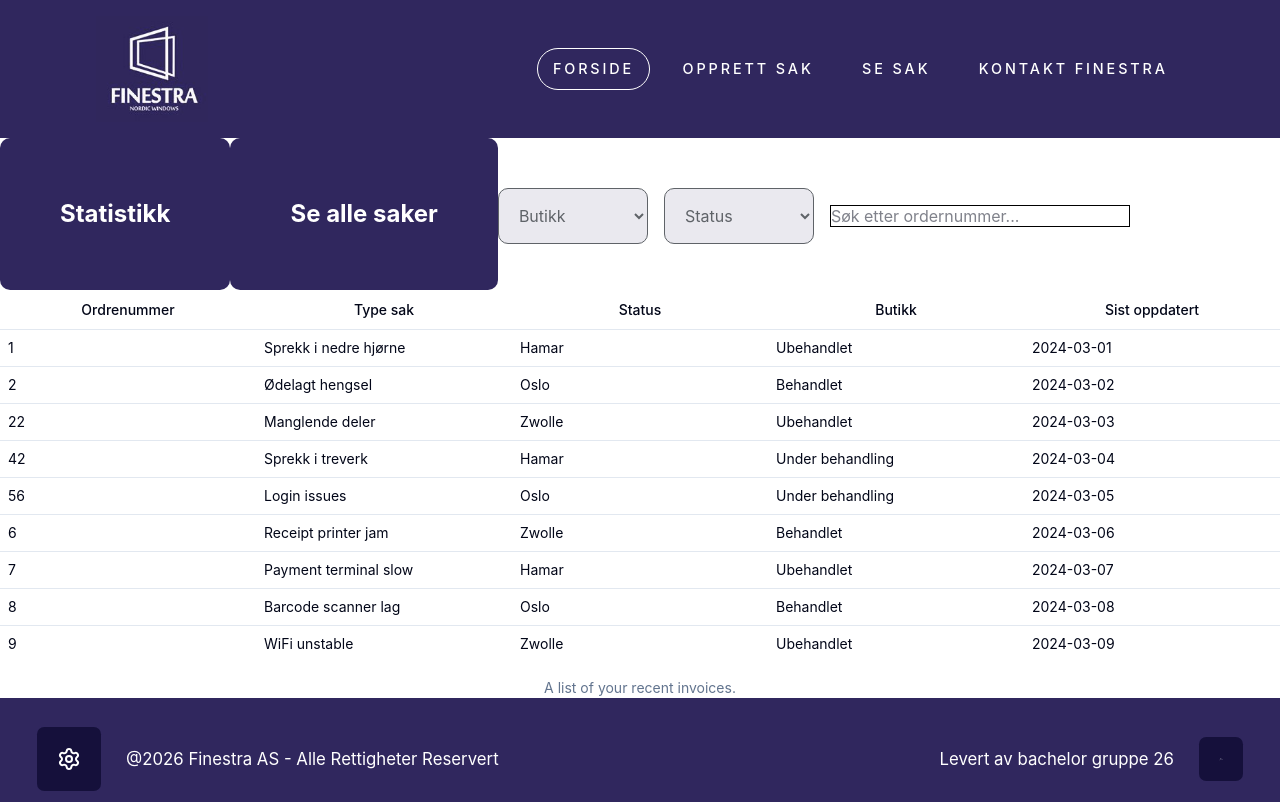
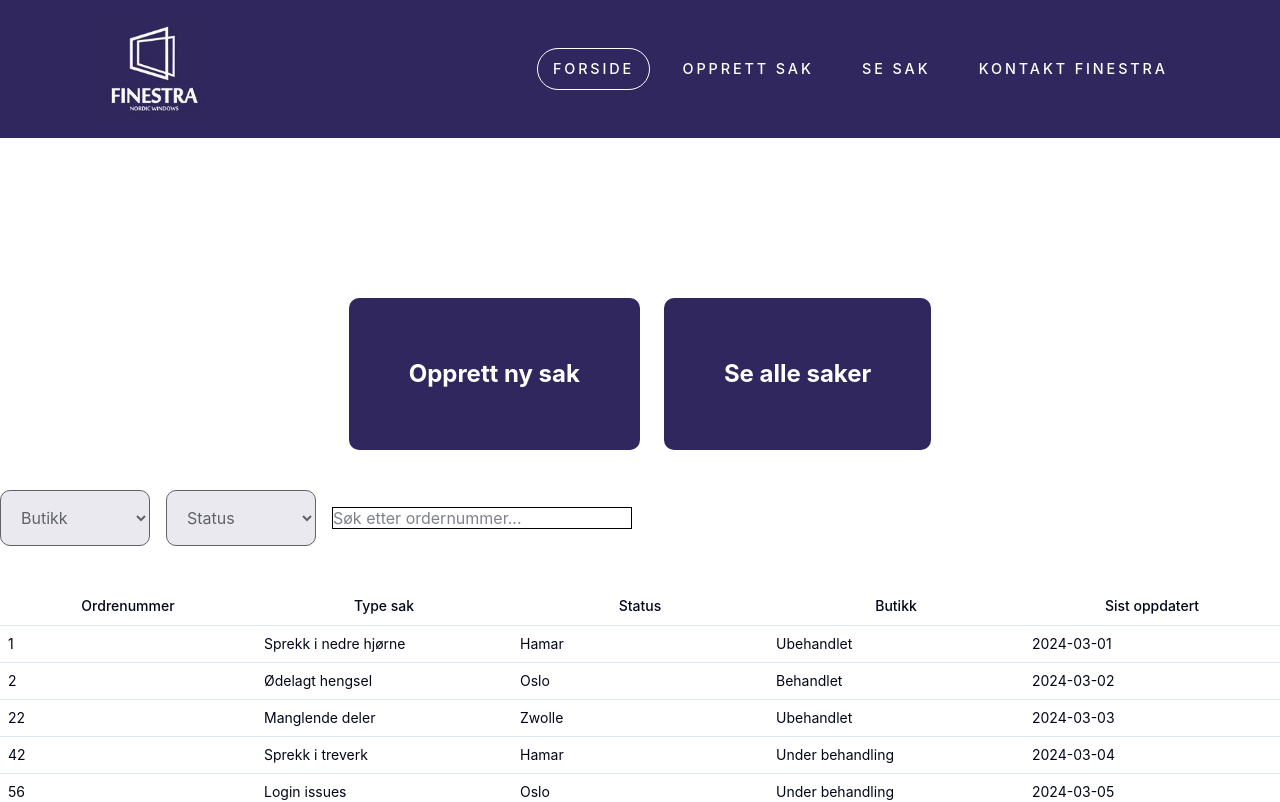
Before and after one commit to MasterShifu02/Bachelor2026, a React (Vite) app in the folder finestra/: page /dashboard in a window 1280 px wide. Shown: the top 802 px of the page. Built offline with nearby package versions, Linux system fonts and the light colour scheme.

Commit message:
Fikset filtering av case-tabell i Leverandør-dashboard
* Midlertidig funksjon i DashBoardPage, sjekker hvilken rolle som er 'innlogget' og rendrer riktig komponent i forhold til verdien userRole.

* La til filteringslogikk for SupplierDashboard.tsx

```diff
--- a/finestra/src/Components/SupplierDashboard/SupplierDashboard.tsx
+++ b/finestra/src/Components/SupplierDashboard/SupplierDashboard.tsx
@@ -9,6 +9,19 @@ function SupplierDashboard() {
   const [selectedStatus, setSelectedStatus] = useState("");
   const [searchTerm, setSearchTerm] = useState("");
   const stores = [...new Set(dummyCases.map((c) => c.store))];
+
+  //Filteringslogikk:
+  const filteredCases = dummyCases.filter((caseItem) => {
+    const matchesStore =
+      selectedStore === "" || caseItem.store === selectedStore;
+    const matchesStatus =
+      selectedStatus === "" || caseItem.status === selectedStatus;
+    const matchesSearchTerm =
+      searchTerm === "" ||
+      caseItem.id === searchTerm ||
+      caseItem.id.includes(searchTerm);
+    return matchesStore && matchesStatus && matchesSearchTerm;
+  });
 
   return (
     <div>
@@ -25,7 +38,7 @@ function SupplierDashboard() {
         searchTerm={searchTerm}
         setSearchTerm={setSearchTerm}
       />
-      <CaseTable allCases={dummyCases} />
+      <CaseTable allCases={filteredCases} />
     </div>
   );
 }
--- a/finestra/src/routes/dashboard/DashboardPage.tsx
+++ b/finestra/src/routes/dashboard/DashboardPage.tsx
@@ -1,9 +1,10 @@
 import { StoreDashboard } from "../../Components/StoreDashboard/StoreDashboard";
 import { SupplierDashboard } from "../../Components/SupplierDashboard/SupplierDashboard";
 export function DashboardPage() {
+  const userRole = "store"; // Dette er hardkodet for nå
   return (
     <main>
-      <SupplierDashboard />
+      {userRole === "store" ? <StoreDashboard /> : <SupplierDashboard />}
     </main>
   );
 }
```
